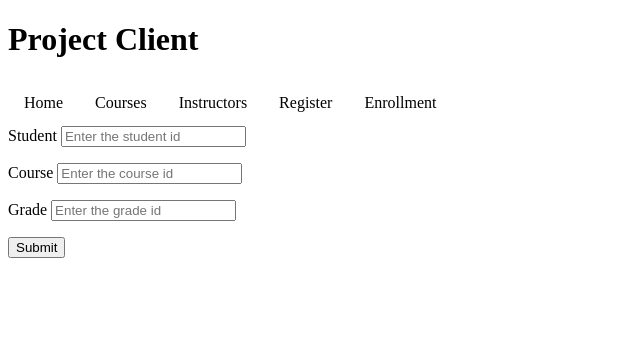
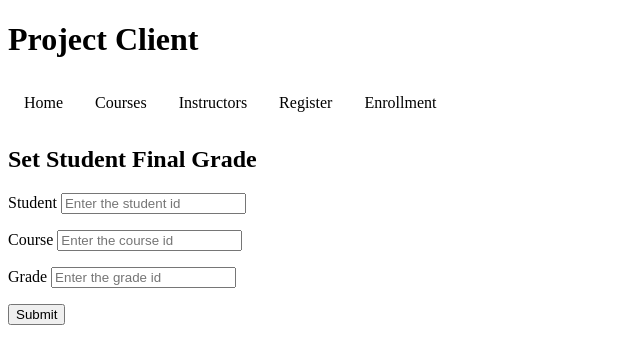
Before and after one commit to Gonzo2510/School-Administrative-Client, a React (Create React App) app in the folder client/: page /enrollment in a window 1280 px wide. Shown: the top 364 px of the page, without its empty margins (0-640 px from the left). Built offline with nearby package versions, Linux system fonts and the light colour scheme.

Commit message:
minor text changes

```diff
--- a/client/src/components/Course.js
+++ b/client/src/components/Course.js
@@ -3,7 +3,7 @@ import React, { useEffect, useState } from "react";
 
 function Course({ description, id, instructorName, departmentName, name, students }) {
     return (
-      <li className="course_card_item" data-id={id}>
+      <ul className="course_card_item" data-id={id}>
         <div className="card">
           <div className="card_title">{name}</div>
           <p className="card_description">{description}</p>
@@ -11,7 +11,7 @@ function Course({ description, id, instructorName, departmentName, name, student
           <p className="card_department">Department: {departmentName}</p>
           <p className="card_students">{students}</p>
         </div>
-      </li>
+      </ul>
     )
   }
   export default Course;
--- a/client/src/components/EnrollmentForm.js
+++ b/client/src/components/EnrollmentForm.js
@@ -45,6 +45,7 @@ const EnrollmentForm = () => {
 
   return (
     <div>
+      <h2>Set Student Final Grade</h2>
       <form onSubmit={formik.handleSubmit}>
         <label>Student </label>
         <input
--- a/client/src/components/NavBar.js
+++ b/client/src/components/NavBar.js
@@ -9,7 +9,6 @@ function NavBar() {
           <ul>
             <li><Link to="/">Home</Link></li>
             <li><Link to="/courses">Courses</Link></li>
-            {/* <li><Link to="/students">Students</Link></li> */}
             <li><Link to="/instructors">Instructors</Link></li>
             <li><Link to="/register">Register</Link></li>
             <li><Link to="/enrollment">Enrollment</Link></li>
```
